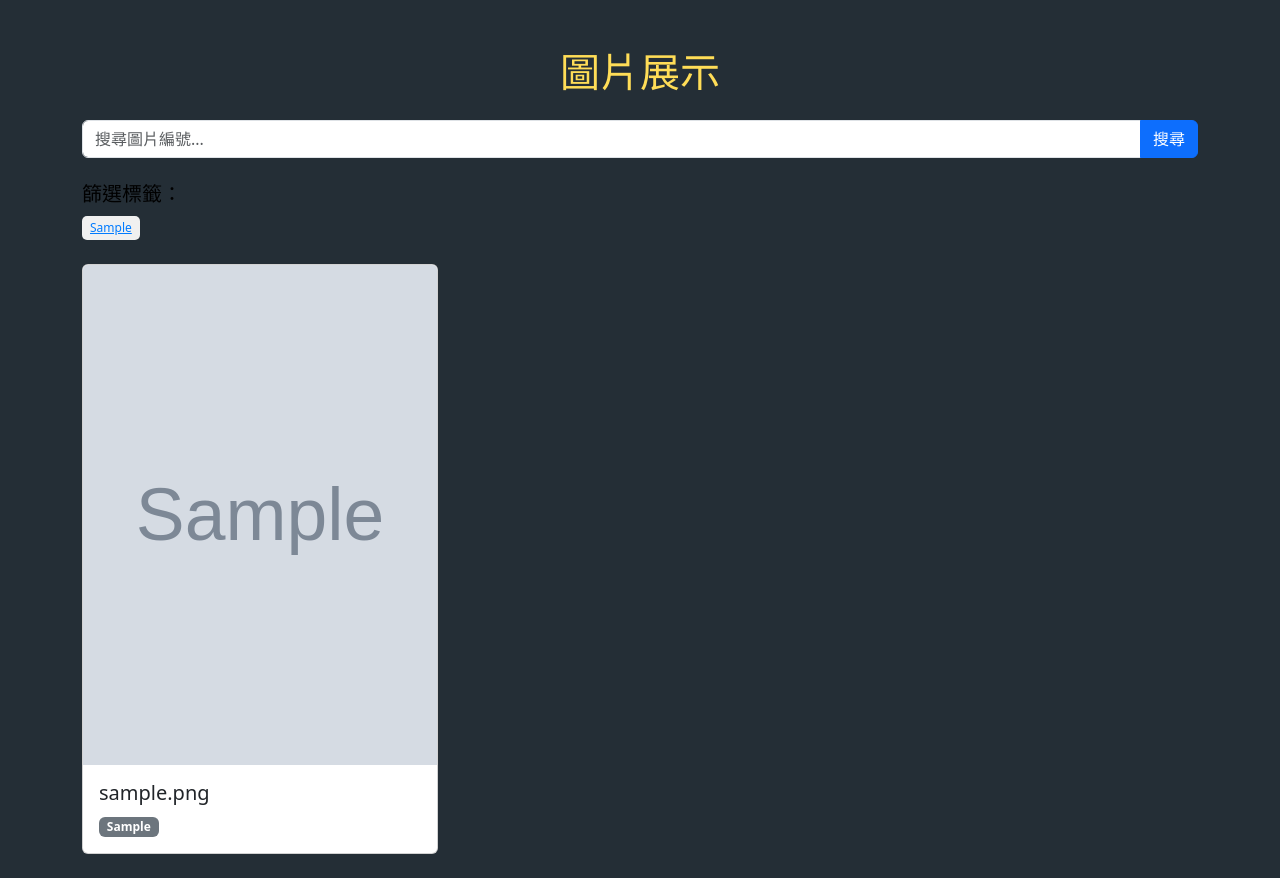
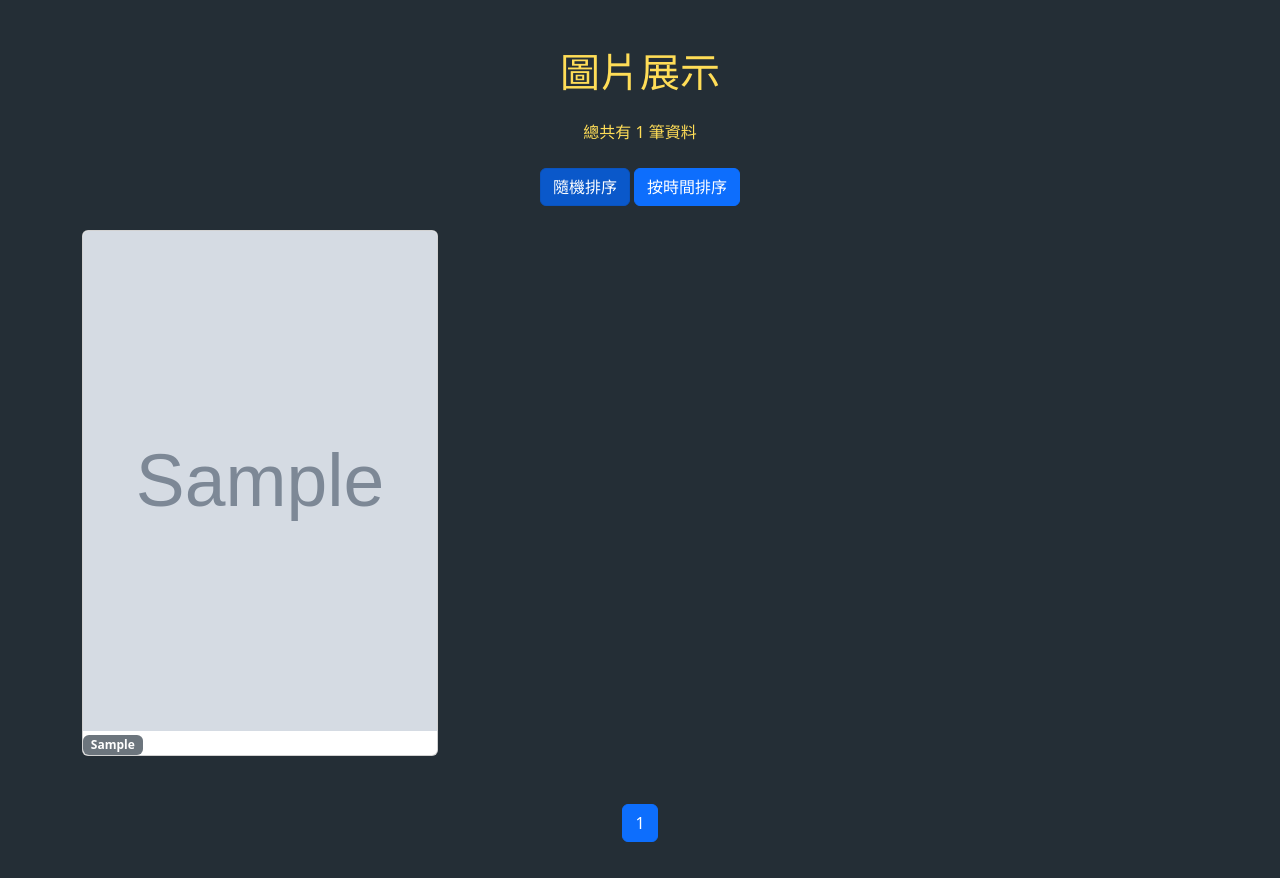
Before and after one commit to roy4222/Bable, a PHP site: page /image.php in a window 1280 px wide. After the commit the page ends 842 px from the top, so only its background shows below. Run offline with PHP 8.4, Linux system fonts and the light colour scheme; tables that the repository leaves empty or names only in its code hold one stand-in row (values such as "Sample post"); grey boxes marked "Sample" are stand-in pictures.

Commit message:
優化隨機時間排序和分頁

```diff
--- a/image.php
+++ b/image.php
@@ -1,4 +1,6 @@
 <?php
+session_start();
+
 $servername = "localhost";
 $username = "root";
 $password = "27003378";
@@ -11,25 +13,47 @@ if ($conn->connect_error) {
     die("連接失敗: " . $conn->connect_error);
 }
 
-// 取得標籤篩選與編號搜尋的選項
-$filterTag = isset($_GET['tag']) ? $_GET['tag'] : '';
-$search = isset($_GET['search']) ? $_GET['search'] : '';
+// 設置每頁顯示的圖片數量
+$imagesPerPage = 51;
 
-// 根據標籤篩選或編號搜尋圖片
-$sql = "SELECT image_name, tags FROM images WHERE 1";
-if ($filterTag) {
-    $sql .= " AND FIND_IN_SET('$filterTag', tags)";
+// 添加刪除功能
+if (isset($_POST['delete']) && isset($_POST['image_name'])) {
+    $imageToDelete = $_POST['image_name'];
+    $deleteSQL = "DELETE FROM images WHERE image_name = ?";
+    $stmt = $conn->prepare($deleteSQL);
+    $stmt->bind_param("s", $imageToDelete);
+    $stmt->execute();
+    $stmt->close();
+    echo json_encode(['success' => true]);
+    exit();
 }
 
-if ($search) {
-    $sql .= " AND image_name LIKE '%$search%'"; // 編號搜尋
+// 獲取排序方式
+$sortBy = isset($_GET['sort']) ? $_GET['sort'] : 'random';
+
+// 獲取當前頁碼，如果沒有設置則默認為第1頁
+$currentPage = isset($_GET['page']) ? (int)$_GET['page'] : 1;
+
+// 獲取總圖片數
+$totalImages = $conn->query("SELECT COUNT(*) as total FROM images")->fetch_assoc()['total'];
+
+// 計算總頁數
+$totalPages = ceil($totalImages / $imagesPerPage);
+
+// 確保當前頁碼在有效範圍內
+$currentPage = max(1, min($currentPage, $totalPages));
+
+// 計算 OFFSET
+$offset = ($currentPage - 1) * $imagesPerPage;
+
+// 根據排序方式選擇SQL查詢
+if ($sortBy === 'time') {
+    $sql = "SELECT image_name, tags, message_time FROM images ORDER BY message_time DESC LIMIT $offset, $imagesPerPage";
+} else {
+    $sql = "SELECT image_name, tags, message_time FROM images ORDER BY RAND() LIMIT $imagesPerPage";
 }
 
-// 隨機排序圖片
-$sql .= " ORDER BY RAND()";
 $result = $conn->query($sql);
-
-// 抓取所有圖片名稱
 $imageData = [];
 if ($result->num_rows > 0) {
     while ($row = $result->fetch_assoc()) {
@@ -37,18 +61,6 @@ if ($result->num_rows > 0) {
     }
 }
 
-// 取得所有唯一標籤
-$tagResult = $conn->query("SELECT DISTINCT tags FROM images");
-$allTags = [];
-while ($tagRow = $tagResult->fetch_assoc()) {
-    $tagsArray = explode(',', $tagRow['tags']);
-    foreach ($tagsArray as $tag) {
-        $tag = trim($tag);
-        if (!in_array($tag, $allTags)) {
-            $allTags[] = $tag;
-        }
-    }
-}
 $conn->close();
 ?>
 
@@ -100,7 +112,7 @@ $conn->close();
 
 
         .modal-footer {
-            justify-content: center;
+            justify-content: space-between;
         }
 
         .tag {
@@ -118,6 +130,18 @@ $conn->close();
             text-decoration: underline;
         }
 
+        .card-title {
+            display: none; /* 隱藏圖片編號 */
+        }
+
+        .card-body {
+            padding: 0rem; /* 減少卡片內容的內邊距 */
+        }
+
+        .card-text {
+            margin-bottom: 0; /* 移除標籤底部的邊距 */
+        }
+
     </style>
 </head>
 
@@ -125,22 +149,13 @@ $conn->close();
     <div class="container mt-5">
         <h1 class="text-center mb-4">圖片展示</h1>
 
-        <!-- 搜尋編號表單 -->
-        <form method="GET" action="" class="mb-4">
-            <div class="input-group">
-                <input type="text" name="search" class="form-control" placeholder="搜尋圖片編號..." value="<?php echo htmlspecialchars($search); ?>">
-                <button class="btn btn-primary" type="submit">搜尋</button>
-            </div>
-        </form>
+        <!-- 添加總數據筆數顯示 -->
+        <p class="text-center mb-4" style="color: #ffdd57;">總共有 <?php echo $totalImages; ?> 筆資料</p>
 
-        <!-- 標籤篩選區域 -->
-        <div class="mb-4">
-            <h5>篩選標籤：</h5>
-            <?php
-            foreach ($allTags as $tag) {
-                echo "<a href='?tag=" . urlencode($tag) . "' class='tag'>$tag</a>";
-            }
-            ?>
+        <!-- 排序選擇 -->
+        <div class="mb-4 text-center">
+            <a href="?sort=random" class="btn btn-primary <?php echo $sortBy === 'random' ? 'active' : ''; ?>">隨機排序</a>
+            <a href="?sort=time" class="btn btn-primary <?php echo $sortBy === 'time' ? 'active' : ''; ?>">按時間排序</a>
         </div>
 
         <div class="row" data-aos="fade-up" data-masonry='{ "percentPosition": true }'>
@@ -148,10 +163,11 @@ $conn->close();
             foreach ($imageData as $index => $data) {
                 $imageName = $data['image_name'];
                 $tags = $data['tags'];
+                $messageTime = $data['message_time'];
 
-                echo "<div class='col-md-4' data-aos='fade-up'>"; // 每個圖片使用 col-md-4
+                echo "<div class='col-md-4' data-aos='fade-up'>";
                 echo "<div class='card mb-4'>";
-                echo "<img src='images/$imageName' class='card-img-top' alt='$imageName' data-index='$index'>"; // 圖片顯示
+                echo "<img src='images/$imageName' class='card-img-top' alt='$imageName' data-index='$index'>";
                 echo "<div class='card-body'>";
                 echo "<h5 class='card-title'>$imageName</h5>";
                 echo "<p class='card-text'>";
@@ -169,9 +185,23 @@ $conn->close();
             }
             ?>
         </div>
+
+        <!-- 修改分頁導航部分 -->
+        <nav aria-label="Page navigation" class="mt-4">
+            <ul class="pagination justify-content-center">
+                <?php for ($i = 1; $i <= $totalPages; $i++): ?>
+                    <li class="page-item <?php echo $i === $currentPage ? 'active' : ''; ?>">
+                        <a class="page-link" href="?page=<?php echo $i; ?>&sort=<?php echo $sortBy; ?>">
+                            <?php echo $i; ?>
+                        </a>
+                    </li>
+                <?php endfor; ?>
+            </ul>
+        </nav>
+
     </div>
 
-    <!-- 模態框 -->
+    <!-- 修改模態框 -->
     <div class="modal fade" id="imageModal" tabindex="-1" aria-labelledby="imageModalLabel" aria-hidden="true">
         <div class="modal-dialog modal-dialog-centered">
             <div class="modal-content">
@@ -181,9 +211,11 @@ $conn->close();
                 </div>
                 <div class="modal-body text-center">
                     <img id="modalImage" src="" alt="選擇的圖片" class="modal-img">
+                    <p id="modalMessageTime" class="mt-2"></p>
                 </div>
                 <div class="modal-footer">
                     <button type="button" class="btn btn-secondary" id="prevImage">上一張</button>
+                    <button type="button" id="deleteButton" class="btn btn-danger">刪除</button>
                     <button type="button" class="btn btn-secondary" id="nextImage">下一張</button>
                 </div>
             </div>
@@ -219,8 +251,10 @@ $conn->close();
         function updateModalImage() {
             const modalImage = document.getElementById('modalImage');
             const modalLabel = document.getElementById('imageModalLabel');
+            const modalMessageTime = document.getElementById('modalMessageTime');
             modalImage.src = 'images/' + imageData[currentIndex].image_name;
             modalLabel.textContent = imageData[currentIndex].image_name;
+            modalMessageTime.textContent = '發布時間: ' + imageData[currentIndex].message_time;
         }
 
         // 下一張圖片
@@ -234,6 +268,37 @@ $conn->close();
             currentIndex = (currentIndex - 1 + imageData.length) % imageData.length;
             updateModalImage();
         });
+
+        // 刪除圖片
+        document.getElementById('deleteButton').addEventListener('click', function () {
+            const imageName = imageData[currentIndex].image_name;
+            if (confirm('確定要刪除這張圖片嗎？')) {
+                fetch('image.php', {
+                    method: 'POST',
+                    headers: {
+                        'Content-Type': 'application/x-www-form-urlencoded',
+                    },
+                    body: 'delete=1&image_name=' + encodeURIComponent(imageName)
+                })
+                .then(response => response.json())
+                .then(data => {
+                    if (data.success) {
+                        // 從頁面和數據中移除圖片
+                        const imageElement = document.querySelector(`img[alt="${imageName}"]`);
+                        if (imageElement) {
+                            imageElement.closest('.col-md-4').remove();
+                        }
+                        imageData.splice(currentIndex, 1);
+                        if (imageData.length === 0) {
+                            location.reload(); // 如果沒有更多圖片，刷新頁面
+                        } else {
+                            currentIndex = currentIndex % imageData.length;
+                            updateModalImage();
+                        }
+                    }
+                });
+            }
+        });
     </script>
 </body>
 
```
